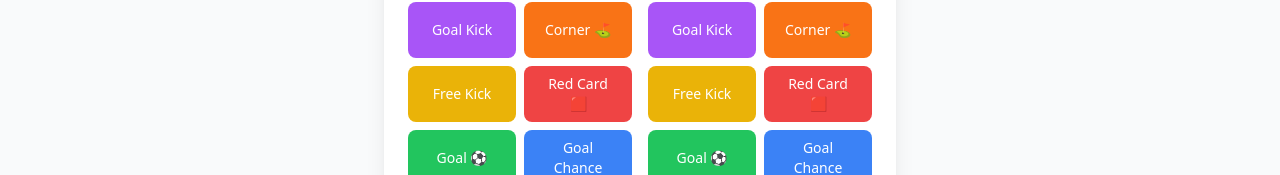
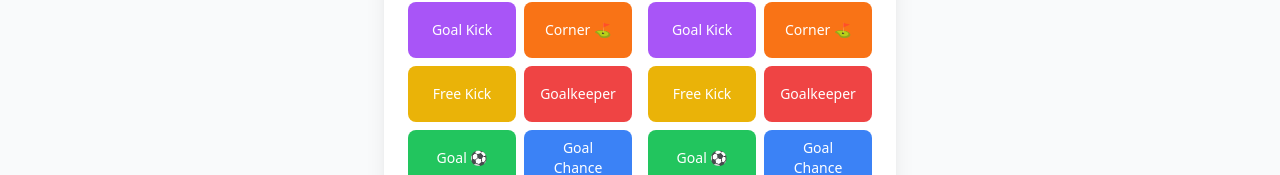
Before and after one commit to imOscarCrespo/onetoc-front, a React (Vite) app: page /match/1/live in a window 1280 px wide. Shown: the part 475-650 px from the top of the page. Built offline with nearby package versions, Linux system fonts and the light colour scheme; no server answers; sample sign-in values are in the browser's storage.

Commit message:
change live buttons

```diff
--- a/src/lib/axios.ts
+++ b/src/lib/axios.ts
@@ -1,7 +1,7 @@
 import axios from 'axios';
 import { jwtDecode } from 'jwt-decode';
 
-const BASE_URL = import.meta.env.VITE_BASE_URL || 'https://onetoc-backend-production.up.railway.app';
+const BASE_URL = 'https://onetoc-backend-production.up.railway.app';
 
 
 export const api = axios.create({
--- a/src/pages/LiveAnalysis.tsx
+++ b/src/pages/LiveAnalysis.tsx
@@ -293,11 +293,11 @@ export default function LiveAnalysis() {
                 <span>{actionTranslations['free_kick']?.name} {actionTranslations['free_kick']?.emoji}</span>
               </button>
               <button
-                onClick={() => createEvent.mutate('red_card')}
+                onClick={() => createEvent.mutate('goalkeeper')}
                 disabled={createEvent.isPending}
                 className="w-full btn text-xs sm:text-sm py-3 bg-red-500 hover:bg-red-600 flex items-center justify-center h-14"
               >
-                <span>{actionTranslations['red_card']?.name} {actionTranslations['red_card']?.emoji}</span>
+                <span>{actionTranslations['goalkeeper']?.name} {actionTranslations['goalkeeper']?.emoji}</span>
               </button>
             </div>
             <div className="grid grid-cols-2 gap-2">
@@ -344,11 +344,11 @@ export default function LiveAnalysis() {
                 <span>{actionTranslations['free_kick_opponent']?.name.replace('Opp', '')} {actionTranslations['free_kick_opponent']?.emoji}</span>
               </button>
               <button
-                onClick={() => createEvent.mutate('red_card_opponent')}
+                onClick={() => createEvent.mutate('goalkeeper_opponent')}
                 disabled={createEvent.isPending}
                 className="w-full btn text-xs sm:text-sm py-3 bg-red-500 hover:bg-red-600 flex items-center justify-center h-14"
               >
-                <span>{actionTranslations['red_card_opponent']?.name.replace('Opp', '')} {actionTranslations['red_card_opponent']?.emoji}</span>
+                <span>{actionTranslations['goalkeeper_opponent']?.name.replace('Opp', '')} {actionTranslations['goalkeeper_opponent']?.emoji}</span>
               </button>
             </div>
             <div className="grid grid-cols-2 gap-2">
--- a/src/translations/actions.ts
+++ b/src/translations/actions.ts
@@ -17,4 +17,6 @@ export const actionTranslations: Record<string, { name: string; shortName?: stri
   'free_kick_opponent': { name: 'Opp Free Kick', shortName: 'Free Kick', emoji: '' },
   'goal_chance': { name: 'Goal Chance', emoji: '' },
   'goal_chance_opponent': { name: 'Opp Goal Chance', shortName: 'Goal Chance', emoji: '' },
+  'goalkeeper': { name: 'Goalkeeper', emoji: '' },
+  'goalkeeper_opponent': { name: 'Opp Goalkeeper', shortName: 'Goalkeeper', emoji: '' },
 };
```
